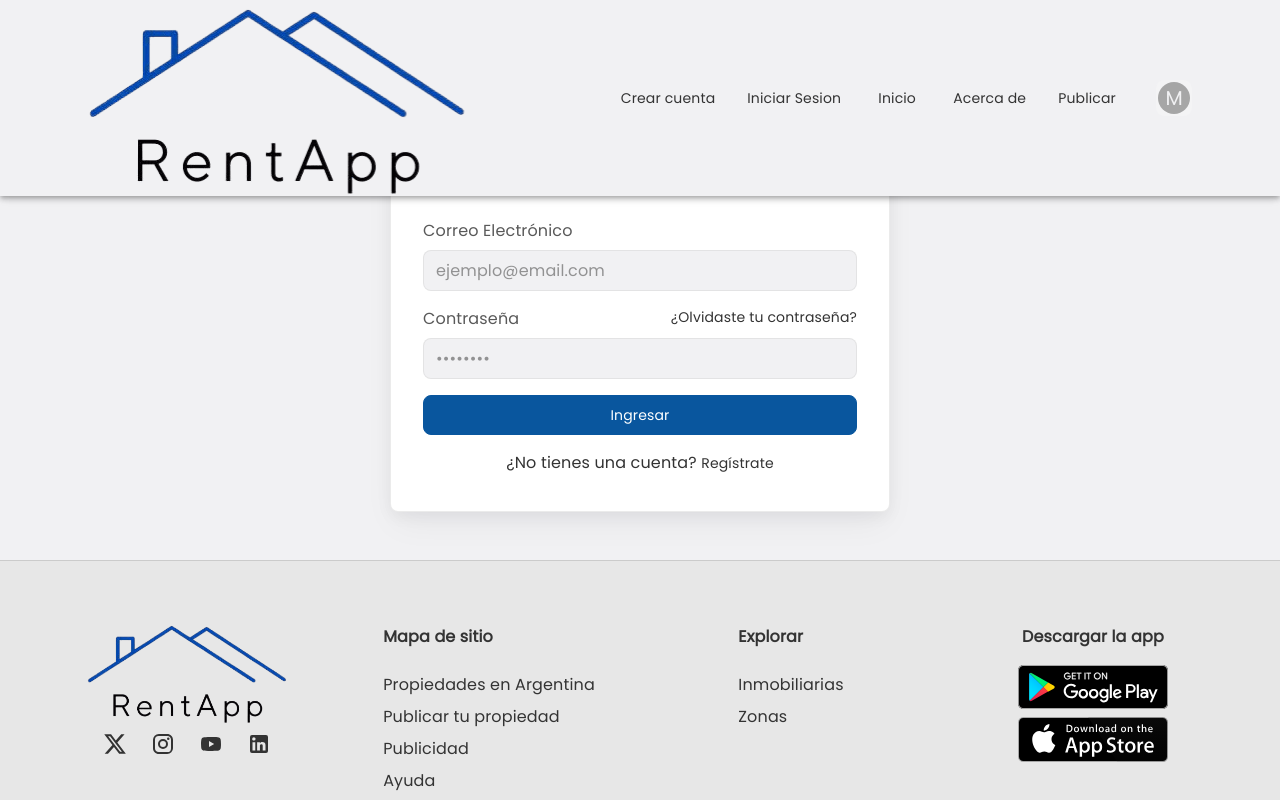
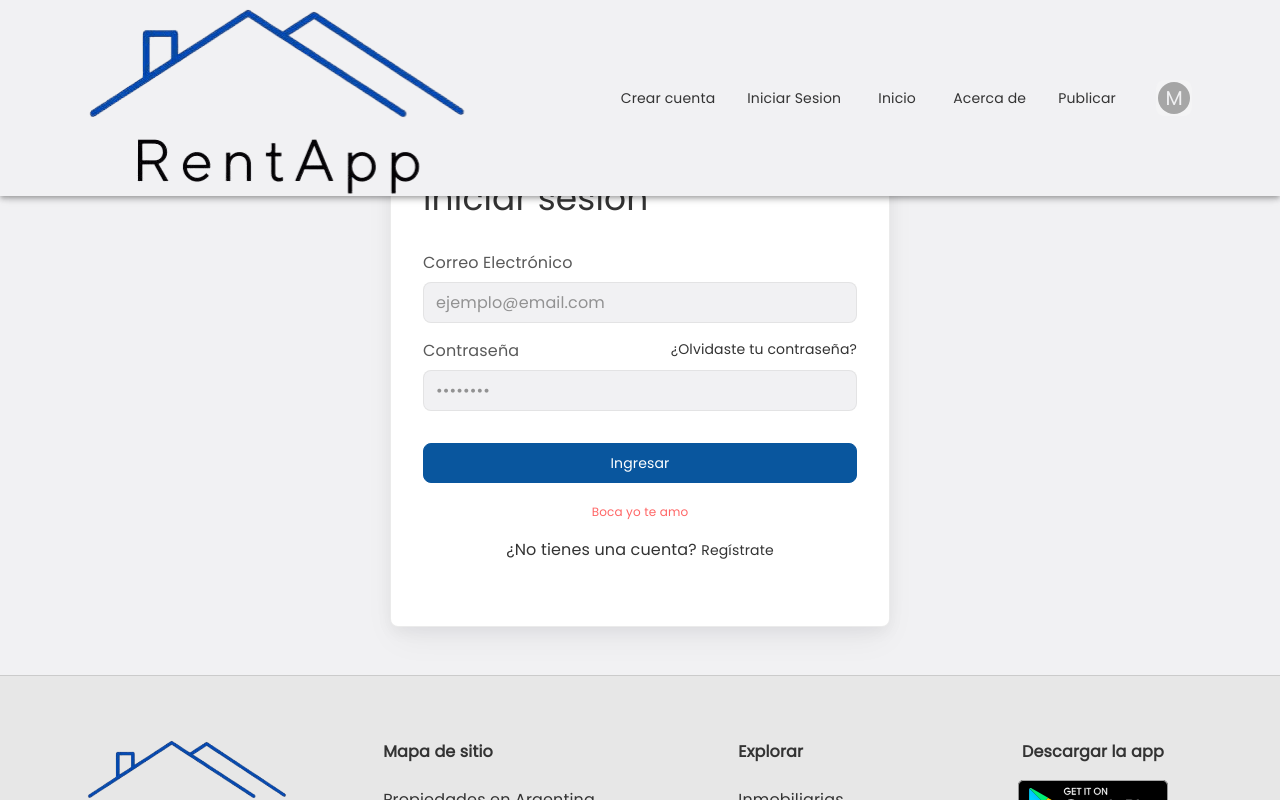
Before and after one commit to gonblas/rentapp, a React (Vite) app in the folder client/: page /sign-in in a window 1280 px wide. Shown: the top 800 px of the page. Built offline with nearby package versions, Linux system fonts and the light colour scheme.

Commit message:
Add error handling and feedback for authentication in SignIn and SignUp components

```diff
--- a/client/src/components/sign_in/SignInCard.jsx
+++ b/client/src/components/sign_in/SignInCard.jsx
@@ -7,6 +7,7 @@ import FormControl from "@mui/material/FormControl"
 import Link from "@mui/material/Link"
 import TextField from "@mui/material/TextField"
 import Typography from "@mui/material/Typography"
+import FormHelperText from "@mui/material/FormHelperText"
 
 import { styled } from "@mui/material/styles"
 
@@ -34,6 +35,7 @@ export default function SignInCard() {
   const [errors, setErrors] = React.useState({
     email: { hasError: false, message: "" },
     password: { hasError: false, message: "" },
+    auth: { hasError: true, message: "Boca yo te amo" },
   })
 
   const [data, setData] = React.useState({
@@ -125,7 +127,12 @@ export default function SignInCard() {
   }
 
   return (
-    <Card variant="outlined">
+    <Card
+      variant="outlined"
+      sx={{
+        py: 8,
+      }}
+    >
       <Box sx={{ display: { xs: "flex", md: "none" } }}>
         <Typography sx={{ display: "block" }}>
           <img src="../RentAppLogo.svg" alt="" height="50" />
@@ -200,9 +207,13 @@ export default function SignInCard() {
           fullWidth
           variant="contained"
           onClick={handleSubmit}
+          sx={{ mt: 2 }}
         >
           Ingresar
         </Button>
+        <FormHelperText sx={{ mx: "auto", color: "error.main" }}>
+          {errors.auth.hasError && errors.auth.message}
+        </FormHelperText>
         <Typography sx={{ textAlign: "center" }}>
           ¿No tienes una cuenta?{" "}
           <span>
--- a/client/src/pages/SignUp.jsx
+++ b/client/src/pages/SignUp.jsx
@@ -17,6 +17,7 @@ import Checkbox from "@mui/material/Checkbox"
 import InputFileUpload from "../components/sign_up/InputFileUpload"
 import { useNavigate } from "react-router-dom"
 import AvatarRender from "../components/AvatarRender"
+import FormHelperText from "@mui/material/FormHelperText"
 import axios from "axios"
 
 const Card = styled(MuiCard)(({ theme }) => ({
@@ -61,7 +62,7 @@ export default function SignUp(props) {
     phone: { hasError: false, message: "" },
     whatsapp: { hasError: false, message: "" },
     date: { hasError: false, message: "" },
-    back: { hasError: false, message: "" },
+    auth: { hasError: true, message: "Boca es un gran club de futbol" },
   })
 
   const [data, setData] = React.useState({
@@ -430,6 +431,9 @@ export default function SignUp(props) {
             >
               Registrarse
             </Button>
+            <FormHelperText sx={{ mx: "auto", color: "error.main" }}>
+              {errors.auth.hasError && errors.auth.message}
+            </FormHelperText>
           </Box>
           <Divider>
             <Typography sx={{ color: "text.secondary" }}>o</Typography>
```
